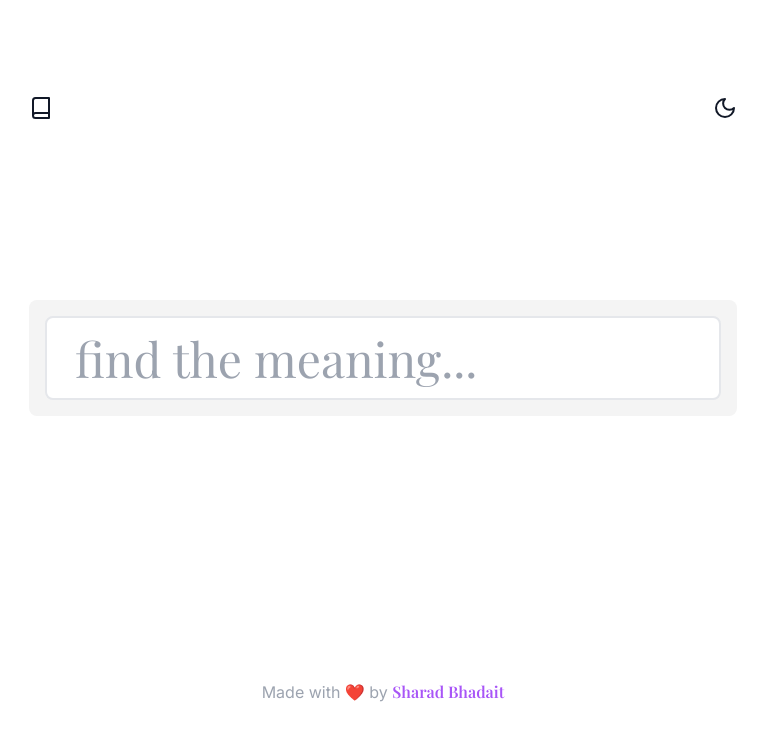
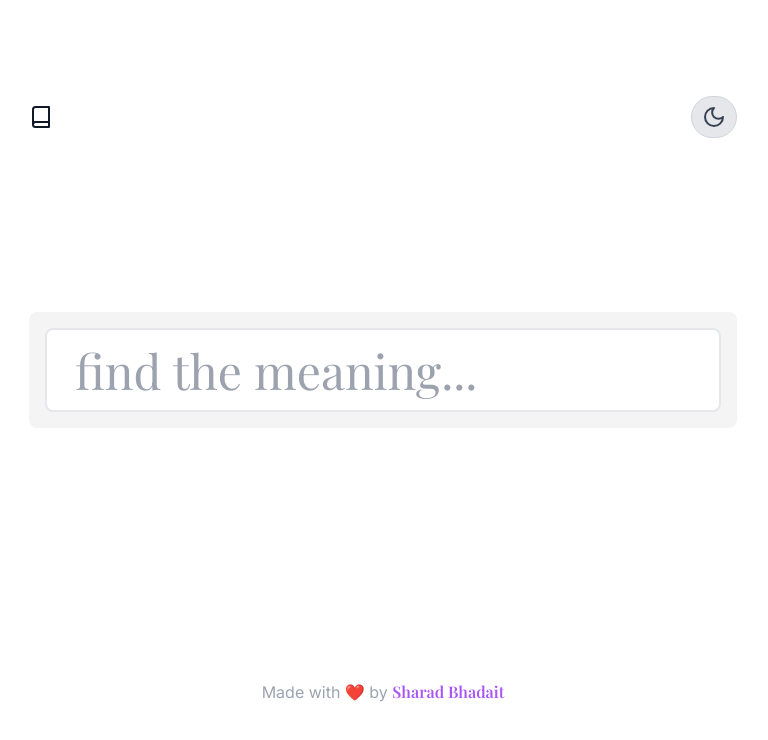
Before and after one commit to code-sharad/dictionary, a Next.js app: page / in a window 1280 px wide. Shown: the top 740 px of the page, without its empty margins (257-1025 px from the left). Built offline with nearby package versions, Linux system fonts and the light colour scheme; a web font is replaced by a local one.

Commit message:
Improve dark mode button color and feedback

```diff
--- a/app/components/Navbar.tsx
+++ b/app/components/Navbar.tsx
@@ -38,7 +38,14 @@ function Navbar() {
                 <BookIcon />
             </div>
             <div className='flex gap-8'>
-                <button onClick={toggleTheme}>{darkTheme ? <SunIcon /> : <MoonIcon />}</button>
+                <button
+    onClick={toggleTheme}
+    className={`transition-colors border px-2.5 py-2 rounded-full
+        ${darkTheme ? 'bg-gray-800 border-gray-700 text-yellow-300 hover:bg-gray-700 hover:border-yellow-500' : 'bg-gray-200 border-gray-300 text-gray-700 hover:bg-yellow-100 hover:border-yellow-400'}`}
+    aria-label="Toggle dark mode"
+>
+    {darkTheme ? <SunIcon /> : <MoonIcon />}
+</button>
             </div>
         </div>
     )
```
